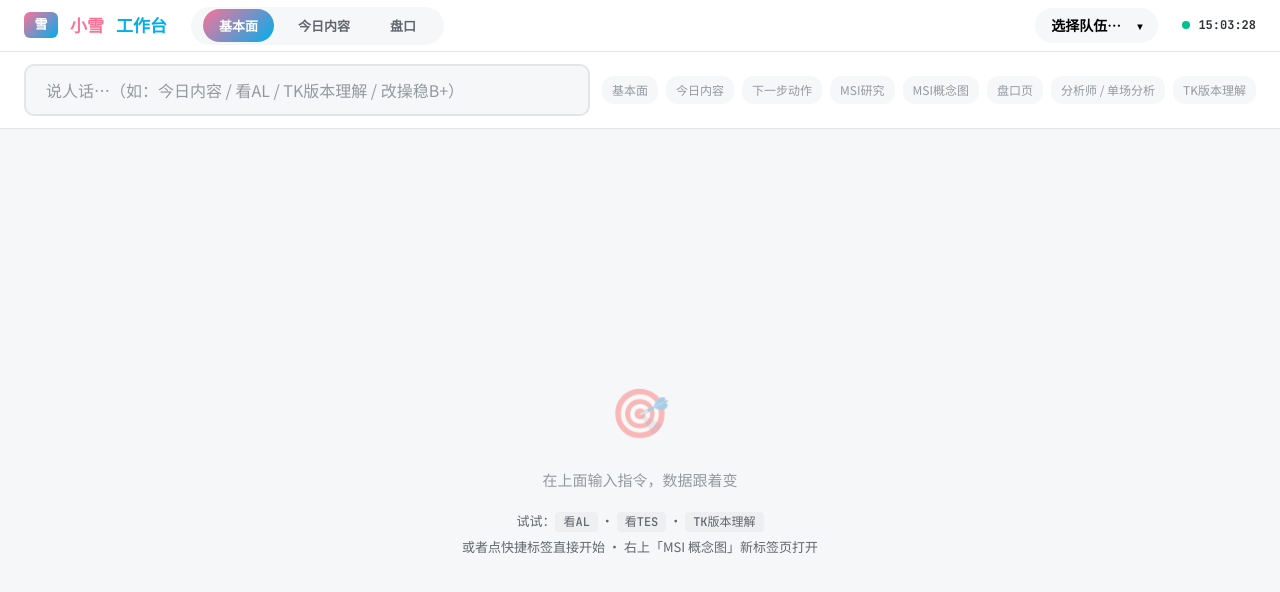
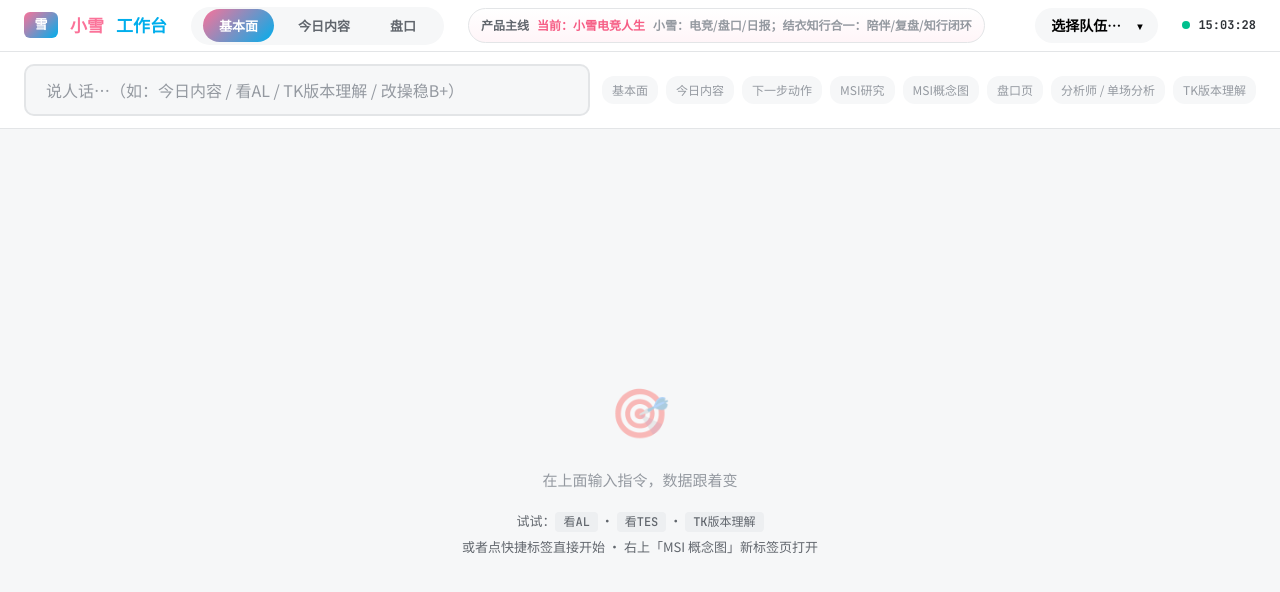
Before and after one commit to avalonlin000/xiaoxue-web, a website built with Vite: page index.html in a window 1280 px wide. Built offline with nearby package versions, Linux system fonts and the light colour scheme; files whose address does not match are found by name.

Commit message:
feat: add product boundary hint

```diff
--- a/index.html
+++ b/index.html
@@ -102,6 +102,21 @@ html, body {
   font-family: var(--mono);
 }
 .top-spacer { flex: 1; }
+.product-mainline {
+  display: flex;
+  align-items: center;
+  gap: 8px;
+  padding: 6px 12px;
+  border: 1px solid var(--line);
+  border-radius: 999px;
+  background: linear-gradient(180deg, #fff, var(--pink-bg));
+  color: var(--ink-2);
+  font-size: 12px;
+  font-weight: 700;
+  white-space: nowrap;
+}
+.product-mainline strong { color: var(--pink-deep); font-weight: 900; }
+.product-mainline .boundary { color: var(--ink-3); font-weight: 600; }
 
 /* Team selector */
 .sel-team {
@@ -1227,6 +1242,12 @@ html, body {
       <button class="workspace-tab active" id="tab-fundamentals" onclick="setPage('fundamentals')">基本面</button>
       <button class="workspace-tab" id="tab-today" onclick="scrollToTodayContent()">今日内容</button>
       <button class="workspace-tab" id="tab-market" onclick="setPage('market')">盘口</button>
+    </div>
+
+    <div class="product-mainline" data-slice="D142" title="产品主线提示：小雪电竞人生负责电竞/盘口/日报；结衣知行合一负责陪伴/复盘/知行闭环。">
+      <span>产品主线</span>
+      <strong>当前：小雪电竞人生</strong>
+      <span class="boundary">小雪：电竞/盘口/日报；结衣知行合一：陪伴/复盘/知行闭环</span>
     </div>
 
     <div class="top-spacer"></div>
```
